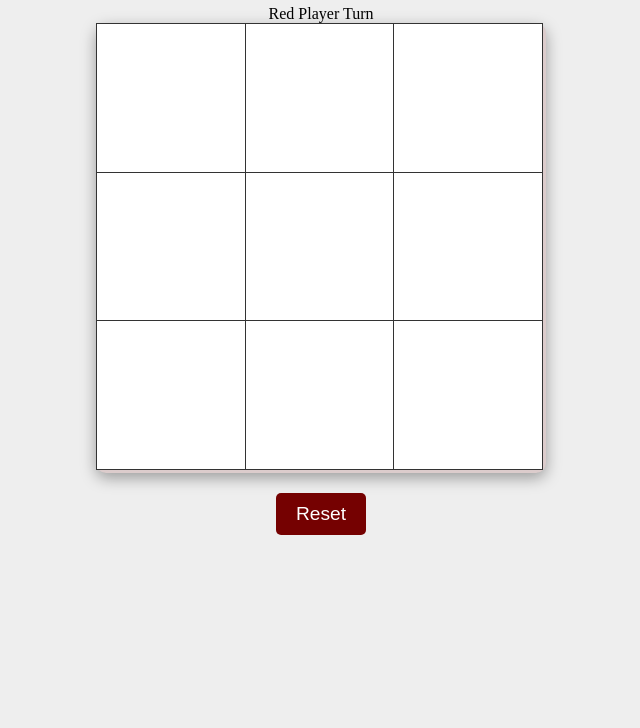
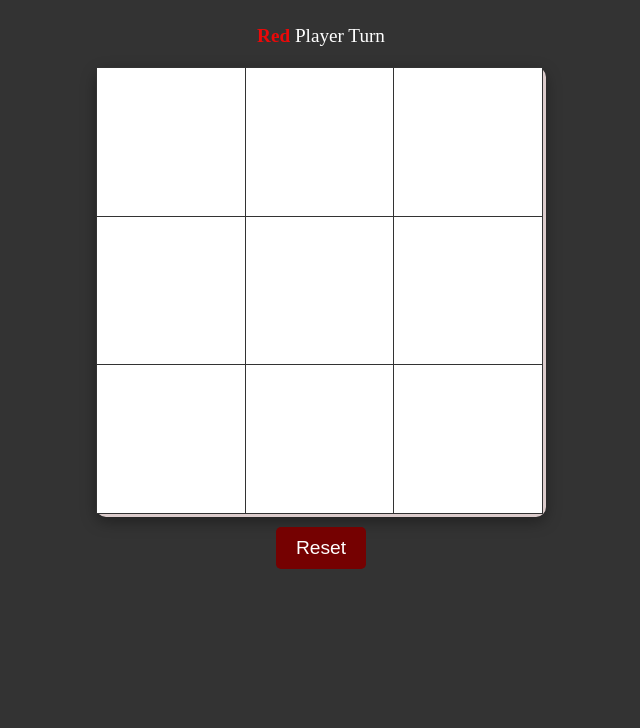
Before and after one commit to asmaahamid02/ticktactoe, a plain HTML site: page index.html in a window 1280 px wide. Shown: the part 72-800 px from the top of the page, without its empty margins (319-959 px from the left). Drawn offline with Linux system fonts and the light colour scheme.

Commit message:
add style to the texts

```diff
--- a/assets/css/styles.css
+++ b/assets/css/styles.css
@@ -8,8 +8,9 @@
 
 body {
   height: 100vh;
-  background-color: #eee;
+  background-color: #333;
   display: flex;
+  color: #fff;
 }
 
 .container {
@@ -62,16 +63,30 @@ h1 {
   color: #fff;
   border: none;
   font-size: 1.2rem;
-  margin-top: 20px;
+  margin-top: 10px;
   cursor: pointer;
 }
 
 .reset:hover {
-  color: #750101;
-  background-color: transparent;
-  border: 2px solid #750101;
+  background-color: rgb(117, 1, 1, 0.7);
 }
 
 .hide {
   display: none;
 }
+
+.turn,
+.controls {
+  font-size: 1.2rem;
+  padding: 20px 12px;
+}
+
+.red-player {
+  color: #eb0909;
+  font-weight: bold;
+}
+
+.yellow-player {
+  color: rgb(231, 231, 7);
+  font-weight: bold;
+}
--- a/assets/javascript/script.js
+++ b/assets/javascript/script.js
@@ -65,13 +65,13 @@ document.addEventListener('DOMContentLoaded', () => {
           ? '<span class="red-player">Red</span> Player Won'
           : '<span class="yellow-player">Yellow</span> Player Won'
 
+      controls.classList.remove('hide')
       isActive = false
-
-      controls.classList.remove('hide')
     }
 
     if (!boxes.includes('')) {
       controls.innerHTML = 'Tie'
+      controls.classList.remove('hide')
     }
   }
 
```
